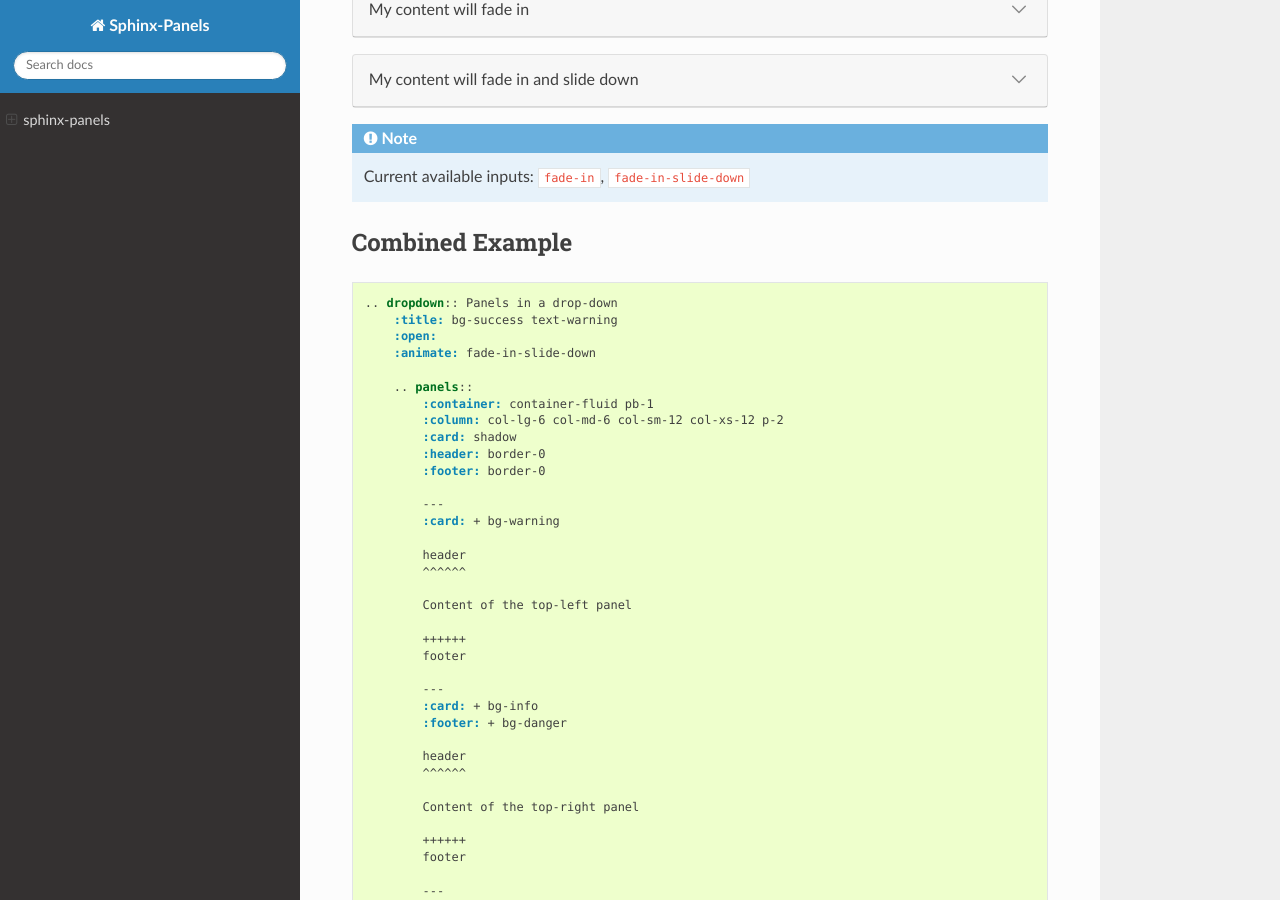
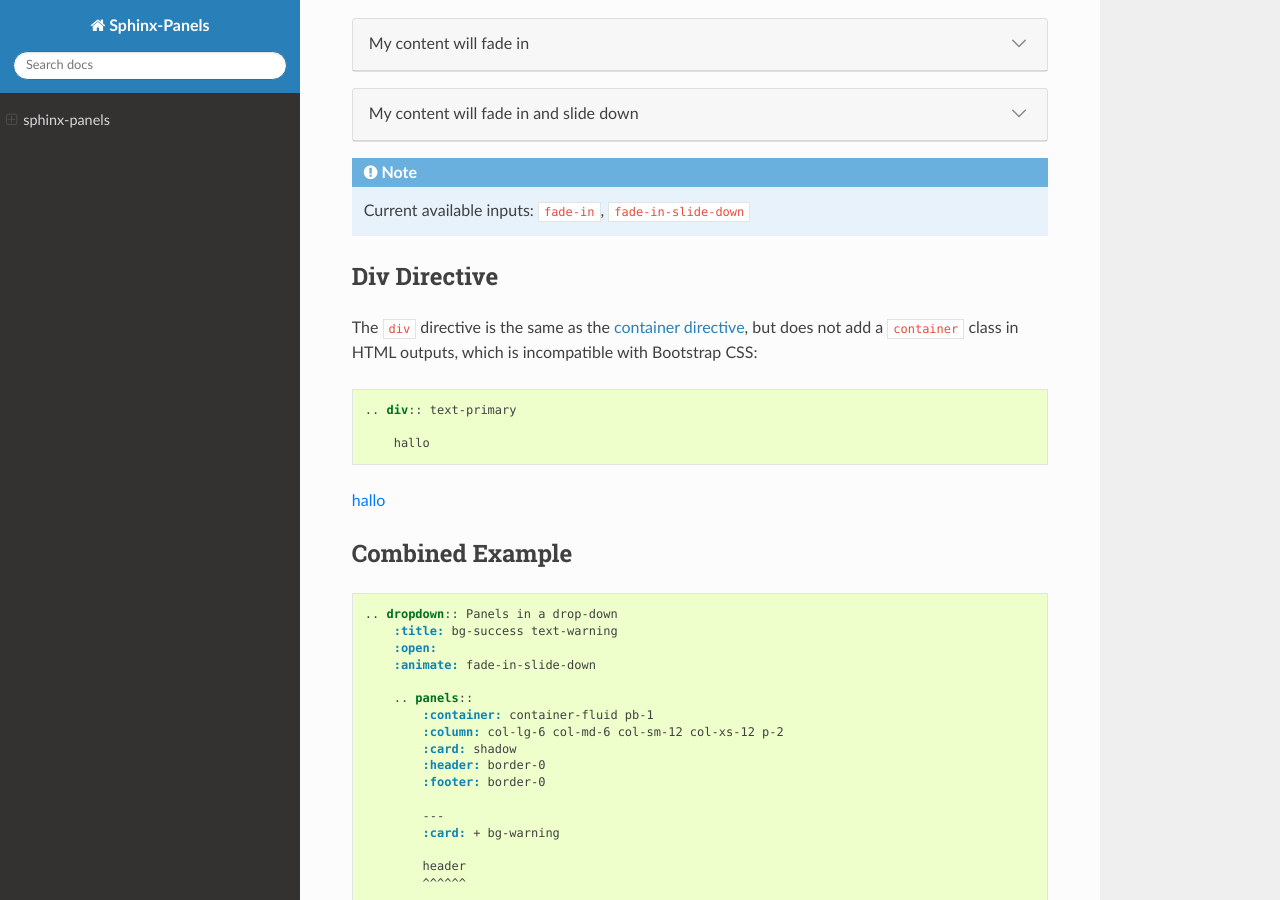
Before and after one commit to executablebooks/sphinx-panels, a Sphinx documentation site: the page built from docs/index.rst, in a window 1280 px wide and 900 px high, scrolled down 9102 px. Built offline with Sphinx 7.4.7 and the Read the Docs theme 2.0.0, drawn with Linux system fonts in a browser that asks for light colours; some of the changed text lies outside the part shown.

Commit message:
Add ``div`` directive

```diff
--- a/docs/index.rst
+++ b/docs/index.rst
@@ -78,7 +78,7 @@ A sphinx extension for creating panels in a grid layout or as drop-downs.
 Installation
 ============
 
-You can install `sphinx-panels` with `pip`:
+You can install ``sphinx-panels`` with ``pip``:
 
 .. code-block:: bash
 
@@ -118,15 +118,15 @@ Panels Usage
 Grid Layout
 -----------
 
-Panels are split by three or more `-` characters.
+Panels are split by three or more ``-`` characters.
 The layout of panels is then set by using the bootstrap classes.
 Default classes for all panels may be set in the directive options,
 then panel specific classes can be added at the start of each panel.
 
 By default the new classes will override those set previously
 (as defaults or in the top level options),
-but starting the option value with `+` will make the classes additive.
-For example the following options will set the first panel's card to have both the `shadow` and `bg-info` classes:
+but starting the option value with ``+`` will make the classes additive.
+For example the following options will set the first panel's card to have both the ``shadow`` and ``bg-info`` classes:
 
 .. code-block:: rst
 
@@ -184,7 +184,7 @@ Card Layout
 -----------
 
 Each panel contains a card, which can itself contain a header and/or footer,
-split by three or more `^^^` and `+++` respectively.
+split by three or more ``^^^`` and ``+++`` respectively.
 
 .. seealso::
 
@@ -256,9 +256,9 @@ You can add your own CSS (see
 `the html_css_files option <https://www.sphinx-doc.org/en/master/usage/configuration.html#confval-html_css_files>`_)
 but it is advised you use the built-in bootstrap classes:
 
-- `Card colouring <https://getbootstrap.com/docs/4.0/utilities/colors/>`_  contextual classes: `bg-primary`, `bg-success`, `bg-info`, `bg-warning`, `bg-danger`, `bg-secondary`, `bg-dark` and `bg-light`.
-- `Padding and margins <https://getbootstrap.com/docs/4.0/utilities/spacing/>`_: `border-0`, `p-2`, `m-2`, ---
-- `Text alignment <https://getbootstrap.com/docs/4.0/utilities/text/#text-alignment>`_: `text-justify`, `text-left`, `text-center`, `text-right`
+- `Card colouring <https://getbootstrap.com/docs/4.0/utilities/colors/>`_  contextual classes: ``bg-primary``, ``bg-success``, ``bg-info``, ``bg-warning``, ``bg-danger``, ``bg-secondary`, ``bg-dark`` and ``bg-light``.
+- `Padding and margins <https://getbootstrap.com/docs/4.0/utilities/spacing/>`_: ``border-0``, ``p-2``, ``m-2``, ---
+- `Text alignment <https://getbootstrap.com/docs/4.0/utilities/text/#text-alignment>`_: ``text-justify``, ``text-left``, ``text-center``, ``text-right``
 
 .. code-block:: rst
 
@@ -511,7 +511,7 @@ If the drop-down has no title assigned, it will display an ellipsis, which is hi
     My Content
 
 The overarching container, title banner and body panel can all be styled by assigning classes.
-Adding `+` at the start appends the classes to any default ones.
+Adding ``+`` at the start appends the classes to any default ones.
 
 .. code-block:: rst
 
@@ -563,6 +563,23 @@ Adding the ``animate`` option will trigger an animation when the content of the
 .. note::
 
     Current available inputs: ``fade-in``, ``fade-in-slide-down``
+
+Div Directive
+=============
+
+The ``div`` directive is the same as the `container directive <https://docutils.sourceforge.io/docs/ref/rst/directives.html#container>`_,
+but does not add a ``container`` class in HTML outputs, which is incompatible with Bootstrap CSS:
+
+.. code-block:: rst
+
+    .. div:: text-primary
+
+        hallo
+
+.. div:: text-primary
+
+    hallo
+
 
 Combined Example
 ================
```
Also changed, not shown: sphinx_panels/__init__.py (+33 -1 lines).
